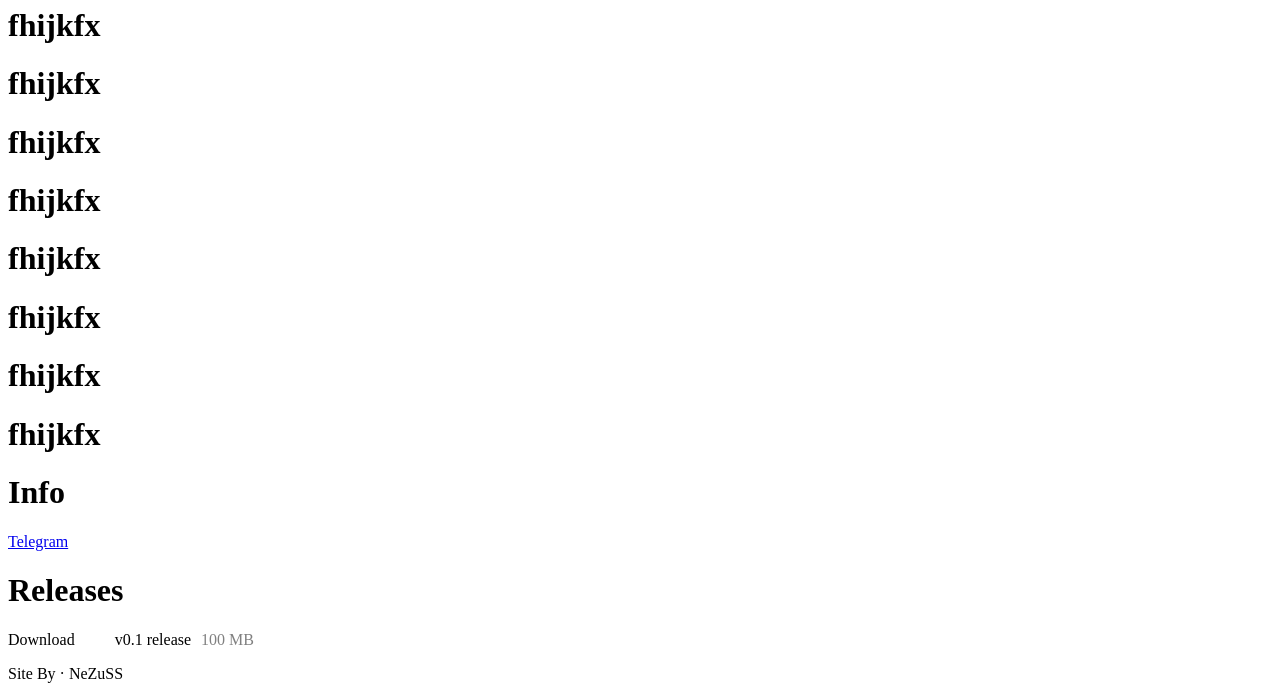
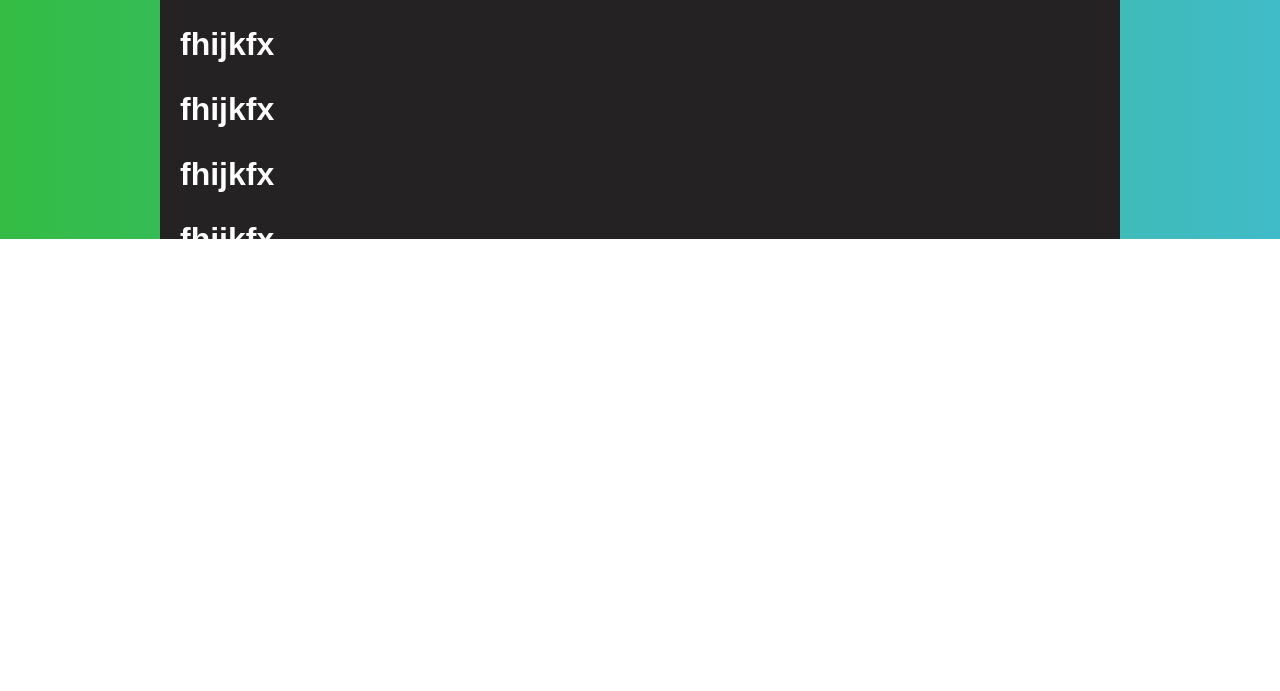
Before and after one commit to nezuss/nezuss.github.io, a plain HTML site: page index.html in a window 1280 px wide. Shown: the part 751-1442 px from the top of the page. After the commit the page ends 990 px from the top, so only its background shows below. Drawn offline with Linux system fonts and the light colour scheme.

Commit message:
Update index.html

```diff
--- a/index.html
+++ b/index.html
@@ -1,7 +1,7 @@
 <!DOCTYPE html>
 <html lang="ru">
   <head>
-      <link href="css/home.css" rel="stylesheet">
+      <link href="css/style.css" rel="stylesheet">
       <link rel="website icon" type="png" href="fonts/tittle.png">
       <meta charset="UTF-8">
       <title>HyperS</title>
```
